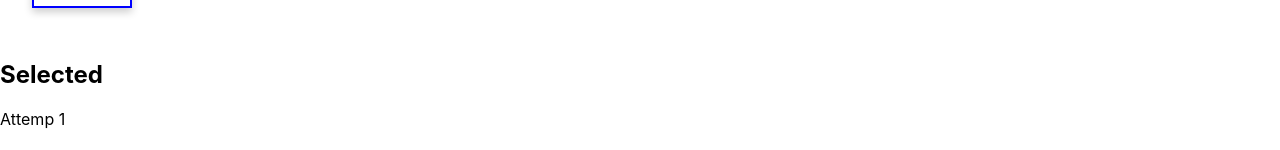
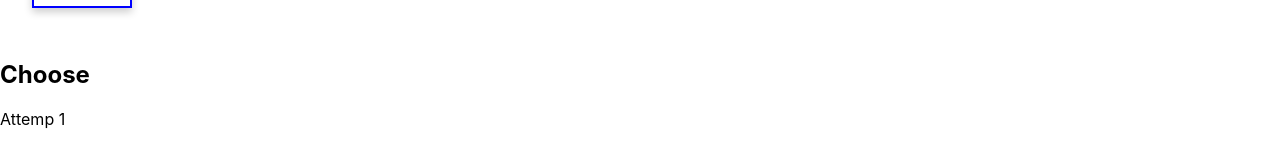
Before and after one commit to jantapabh/3SA03_v3, a React (Create React App) app: page / in a window 1280 px wide. Shown: the part 174-324 px from the top of the page. Built offline with nearby package versions, Linux system fonts and the light colour scheme.

Commit message:
commit 10

```diff
--- a/src/App.js
+++ b/src/App.js
@@ -50,7 +50,7 @@ class App extends React.Component {
           ))
 
         }
-        <h2>Selected</h2>
+        <h2>Choose</h2>
         {
           Array.from(this.state.guess).map((item, index) => (
             <CharacterCard
```
